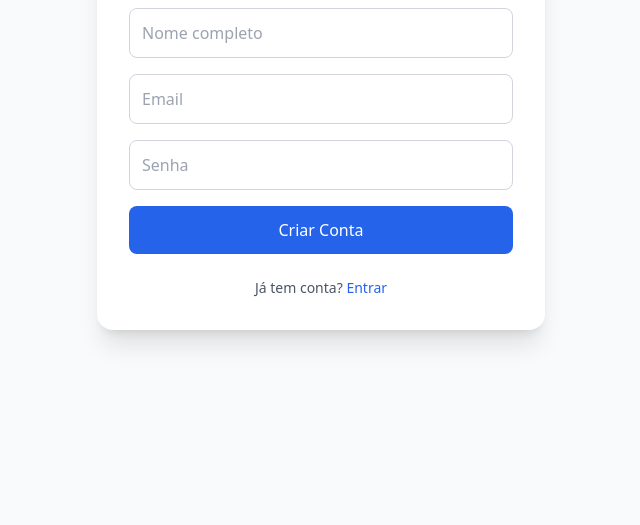
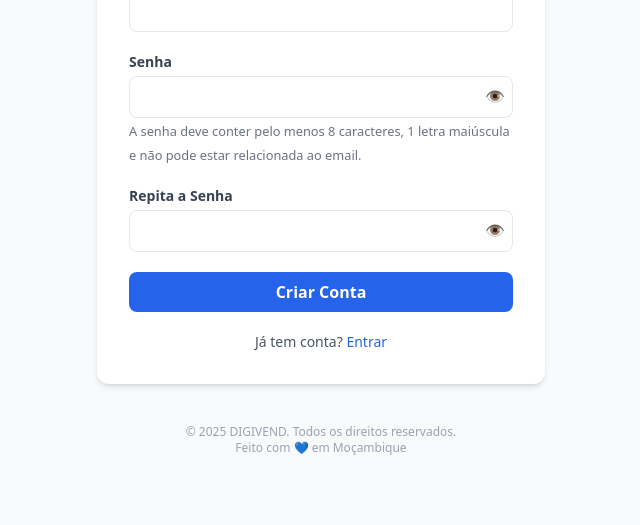
Before and after one commit to Digitalmarketmz/digivend, a website: page cadastro_comprador.html in a window 1280 px wide. Shown: the part 275-800 px from the top of the page, without its empty margins (319-959 px from the left). Drawn offline with nearby package versions, Linux system fonts and the light colour scheme.

Commit message:
Adicionar formulários de cadastro de vendedor e comprador com validação e ver senha

```diff
--- a/cadastro_comprador.html
+++ b/cadastro_comprador.html
@@ -6,41 +6,72 @@
   <title>DIGIVEND - Cadastro de Comprador</title>
   <script src="https://cdn.tailwindcss.com"></script>
 </head>
-<body class="bg-gray-50 flex items-center justify-center min-h-screen">
+<body class="bg-gray-50 flex flex-col items-center justify-center min-h-screen text-gray-800">
 
-  <div class="bg-white shadow-xl rounded-2xl w-11/12 max-w-md p-8">
-    <h1 class="text-2xl font-bold text-blue-600 text-center mb-6">Cadastro de Comprador</h1>
+  <h1 class="text-3xl font-bold text-blue-600 mb-6">Cadastro de Comprador</h1>
+  <p class="mb-8 text-gray-600 text-center max-w-md">Crie sua conta de comprador para adquirir produtos digitais e acessar conteúdos exclusivos.</p>
 
-    <form id="formComprador" class="space-y-4">
-      <input type="text" id="nome" placeholder="Nome completo" required
-             class="w-full border border-gray-300 rounded-lg p-3 focus:ring-2 focus:ring-blue-500">
-      <input type="email" id="email" placeholder="Email" required
-             class="w-full border border-gray-300 rounded-lg p-3 focus:ring-2 focus:ring-blue-500">
-      <input type="password" id="senha" placeholder="Senha" required
-             class="w-full border border-gray-300 rounded-lg p-3 focus:ring-2 focus:ring-blue-500">
-      <button type="submit"
-              class="w-full bg-blue-600 text-white py-3 rounded-lg hover:bg-blue-700 transition">
-        Criar Conta
-      </button>
-    </form>
+  <form class="bg-white p-8 rounded-xl shadow-md w-11/12 max-w-md space-y-5" id="formComprador">
+    <div>
+      <label class="block text-sm font-semibold text-gray-700 mb-1">Email</label>
+      <input type="email" id="email" required class="w-full border rounded-lg px-3 py-2 focus:ring focus:ring-blue-200 outline-none">
+    </div>
 
-    <p class="text-center text-sm text-gray-600 mt-6">
-      Já tem conta? <a href="login.html" class="text-blue-600 hover:underline">Entrar</a>
-    </p>
-  </div>
+    <div>
+      <label class="block text-sm font-semibold text-gray-700 mb-1">Senha</label>
+      <div class="relative">
+        <input type="password" id="senha" required class="w-full border rounded-lg px-3 py-2 pr-10 focus:ring focus:ring-blue-200 outline-none">
+        <button type="button" onclick="toggleSenha('senha')" class="absolute right-2 top-2 text-gray-500">👁</button>
+      </div>
+      <small class="text-gray-500">A senha deve conter pelo menos 8 caracteres, 1 letra maiúscula e não pode estar relacionada ao email.</small>
+    </div>
+
+    <div>
+      <label class="block text-sm font-semibold text-gray-700 mb-1">Repita a Senha</label>
+      <div class="relative">
+        <input type="password" id="confirmarSenha" required class="w-full border rounded-lg px-3 py-2 pr-10 focus:ring focus:ring-blue-200 outline-none">
+        <button type="button" onclick="toggleSenha('confirmarSenha')" class="absolute right-2 top-2 text-gray-500">👁</button>
+      </div>
+    </div>
+
+    <button type="submit" class="w-full bg-blue-600 text-white py-2 rounded-lg font-semibold hover:bg-blue-700 transition">Criar Conta</button>
+
+    <p class="text-center text-sm text-gray-600">Já tem conta? <a href="login.html" class="text-blue-600 hover:underline">Entrar</a></p>
+  </form>
+
+  <footer class="mt-10 text-center text-gray-400 text-xs">
+    © 2025 DIGIVEND. Todos os direitos reservados.<br>Feito com 💙 em Moçambique
+  </footer>
 
   <script>
-    document.getElementById('formComprador').addEventListener('submit', function(e) {
+    function toggleSenha(id) {
+      const campo = document.getElementById(id);
+      campo.type = campo.type === "password" ? "text" : "password";
+    }
+
+    document.getElementById("formComprador").addEventListener("submit", function(e) {
       e.preventDefault();
-      const nome = document.getElementById('nome').value;
-      const email = document.getElementById('email').value;
-      const senha = document.getElementById('senha').value;
+      const email = document.getElementById("email").value;
+      const senha = document.getElementById("senha").value;
+      const confirmar = document.getElementById("confirmarSenha").value;
 
-      const usuario = { tipo: 'comprador', nome, email, senha };
-      localStorage.setItem('usuario', JSON.stringify(usuario));
+      if (senha !== confirmar) {
+        alert("As senhas não coincidem!");
+        return;
+      }
 
-      alert('Conta criada com sucesso! Faça login para continuar.');
-      window.location.href = 'login.html';
+      if (!/^(?=.*[A-Z]).{8,}$/.test(senha)) {
+        alert("A senha deve conter pelo menos 8 caracteres e uma letra maiúscula.");
+        return;
+      }
+
+      if (senha.toLowerCase().includes(email.split("@")[0].toLowerCase())) {
+        alert("A senha não pode conter partes do email.");
+        return;
+      }
+
+      alert("Conta de comprador criada com sucesso!");
+      window.location.href = "login.html";
     });
   </script>
 
```
Also changed, not shown: cadastro_vendedor.html (+58 -27 lines).
